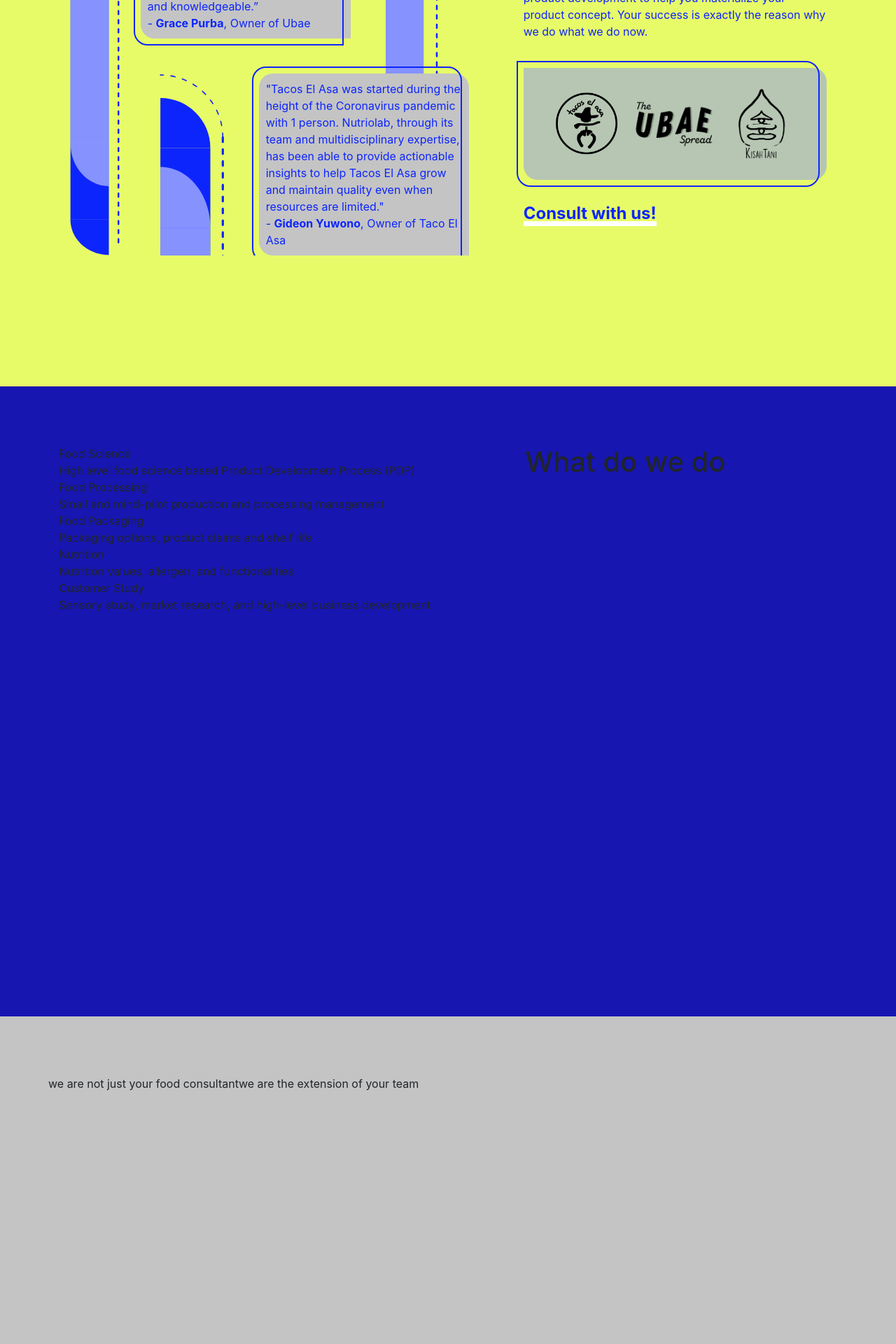
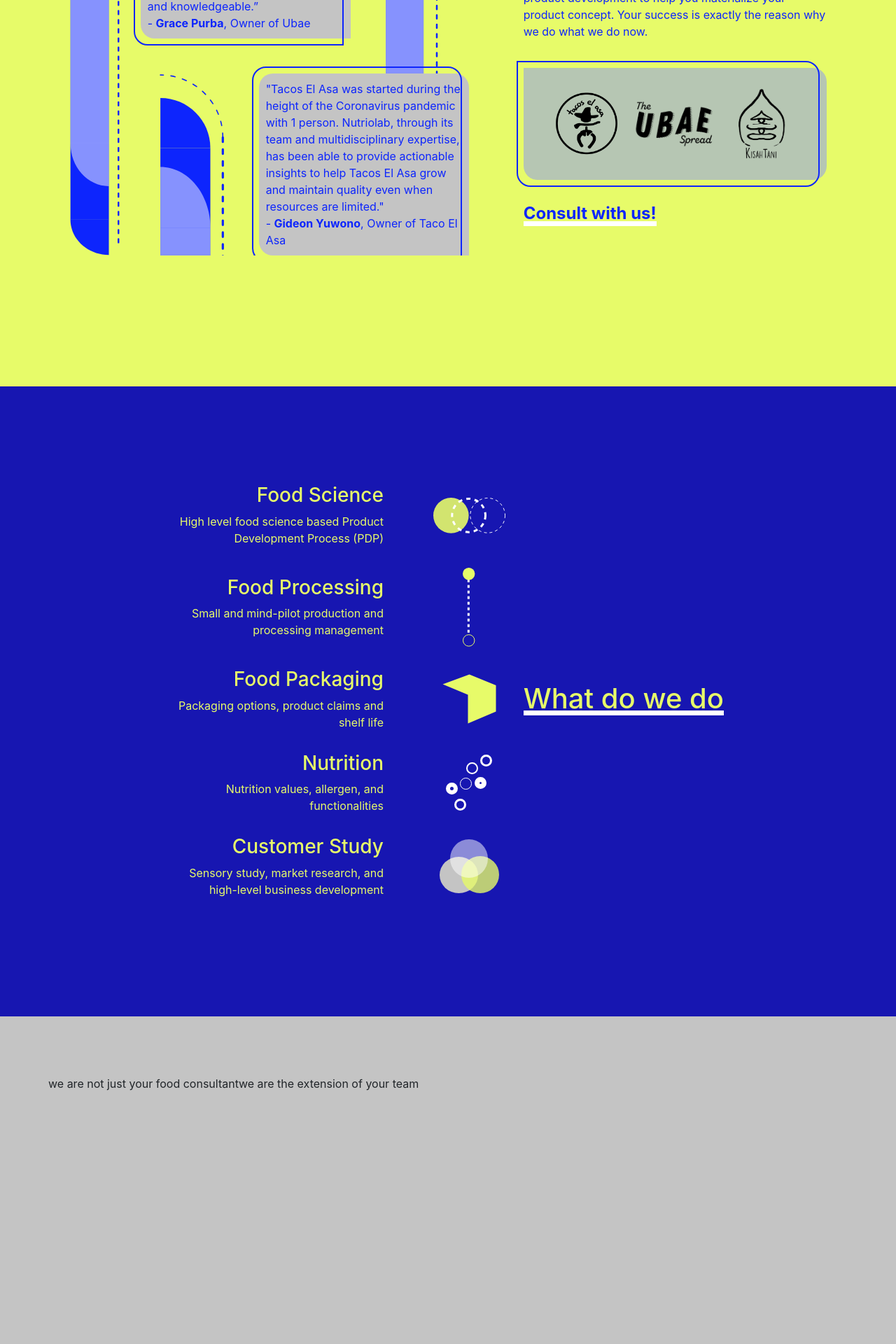
Before and after one commit to nutriolab/nutriolab.github.io, a Jekyll site: the page built from index.markdown, in a window 1280 px wide. Shown: the part 1248-3168 px from the top of the page at 70% size. Built offline with Jekyll 4.4.1, drawn with Linux system fonts in a browser that asks for light colours.

Commit message:
Section three checkpoint

```diff
--- a/_layouts/index.html
+++ b/_layouts/index.html
@@ -30,13 +30,13 @@ assets_js:
         <div class='box d-flex flex-row mb-5 mb-md-0 mr-0 mr-md-5'>
           <div class='slice-container'>
             <div class='slice slice-one'>
-              {% include svg/slice-one.svg %}
+              {% include svg/section_two/slice-one.svg %}
             </div>
             <div class='slice slice-two'>
-              {% include svg/slice-two.svg %}
+              {% include svg/section_two/slice-two.svg %}
             </div>
             <div class='slice slice-three'>
-              {% include svg/slice-three.svg %}
+              {% include svg/section_two/slice-three.svg %}
             </div>
           </div>
           <div class='testimony-container d-flex flex-column justify-content-between'>
@@ -70,52 +70,89 @@ assets_js:
     </div>
   </div>
 </div>
-<div class="fixed-padded-section section-three">
-  <div class="row content">
+<div class="fixed-padded-section section-three d-flex">
+  <div class='container'>
+    <div class="row vp-container align-items-center">
       <div class="col col-sm-12 col-md-7 order-2 order-md-1">
-      <div class="do">
+        <div class="do d-flex flex-row align-items-center">
+          <div class='text col-9'>
             <div class='title'>
+              <h3>
                 Food Science
+              </h3>
             </div>
             <div class='description'>
               High level food science based Product Development Process (PDP)
             </div>
           </div>
-      <div class="do">
+          <div class='figure col-3 text-align-center'>
+            {% include svg/section_three/food_science.svg %}
+          </div>
+        </div>
+        <div class="do d-flex flex-row align-items-center">
+          <div class='text col-9'>
             <div class='title'>
+              <h3>
                 Food Processing
+              </h3>
             </div>
             <div class='description'>
               Small and mind-pilot production and processing management
             </div>
           </div>
-      <div class="do">
+          <div class='figure col-3'>
+            {% include svg/section_three/food_processing.svg %}
+          </div>
+        </div>
+        <div class="do d-flex flex-row align-items-center">
+          <div class='text col-9'>
             <div class='title'>
+              <h3>
                 Food Packaging
+              </h3>
             </div>
             <div class='description'>
               Packaging options, product claims and shelf life
             </div>
           </div>
-      <div class="do">
+          <div class='figure col-3'>
+            {% include svg/section_three/food_packaging.svg %}
+          </div>
+        </div>
+        <div class="do d-flex flex-row align-items-center">
+          <div class='text col-9'>
             <div class='title'>
+              <h3>
                 Nutrition
+              </h3>
             </div>
             <div class='description'>
               Nutrition values, allergen, and functionalities
             </div>
           </div>
-      <div class="do">
+          <div class='figure col-3'>
+            {% include svg/section_three/nutrition.svg %}
+          </div>
+        </div>
+        <div class="do d-flex flex-row align-items-center">
+          <div class='text col-9'>
             <div class='title'>
+              <h3>
                 Customer Study
+              </h3>
             </div>
             <div class='description'>
               Sensory study, market research, and high-level business development
             </div>
           </div>
+          <div class='figure col-3'>
+            {% include svg/section_three/consumer_study.svg %}
+          </div>
+        </div>
       </div>
       <div class="col col-sm-12 col-md-5 order-1 order-md-2">
-      <h1>What do we do</h1>
+        <h1 class='headline'>What do we do</h1>
+      </div>
     </div>
   </div>
 </div>
--- a/assets/css/index.scss
+++ b/assets/css/index.scss
@@ -102,7 +102,7 @@
   color: #0D25FD;
 
   .testimony-col {
-    overflow-y: hidden;
+    overflow: hidden;
     padding-bottom: 20px;
   }
 
@@ -232,6 +232,35 @@
 
 .section-three {
   background-color: rgb(23, 22, 177);
+  color: #E7FB69;
+
+  .headline {
+    display: inline-block;
+    box-shadow: 0 -7px 0 rgba(255, 255, 255, 1) inset;
+  }
+
+  .do {
+    display: inline-block;
+    margin-bottom: 30px;
+
+    .text {
+      margin-right: 30px;
+      text-align: right;
+
+      .description {
+        margin-left: auto;
+        max-width: 300px;
+      }
+    }
+
+    .figure {
+      text-align: center;
+
+      svg {
+        height: 100%;
+      }
+    }
+  }
 }
 
 .section-four {
--- a/assets/js/index.js
+++ b/assets/js/index.js
@@ -36,8 +36,6 @@ const setupSectionTwo = () => {
   const sliceThree = document.getElementsByClassName('slice-three')[0];
   sliceThree.style.top = `${(testimonyTwoPos.y).toString()}px`;
   sliceThree.style.left = `${(testimonyTwoPos.x - sliceThree.clientWidth - padding).toString()}px`;
-
-  // sliceThree.style.left = `${testimonyTwo.getBoundingClientRect().x}px`;
 }
 
 const setupConnectorLine = () => {
```
Also changed, not shown: _includes/svg/section_three/consumer_study.svg (added), _includes/svg/section_three/food_packaging.svg (added), _includes/svg/section_three/food_processing.svg (added), _includes/svg/section_three/food_science.svg (added), _includes/svg/section_three/nutrition.svg (added), _includes/svg/section_two/slice-one.svg (renamed from _includes/svg/slice-one.svg), _includes/svg/section_two/slice-three.svg (renamed from _includes/svg/slice-three.svg), _includes/svg/section_two/slice-two.svg (renamed from _includes/svg/slice-two.svg). Lines whose indentation alone changed are shown as unchanged.
